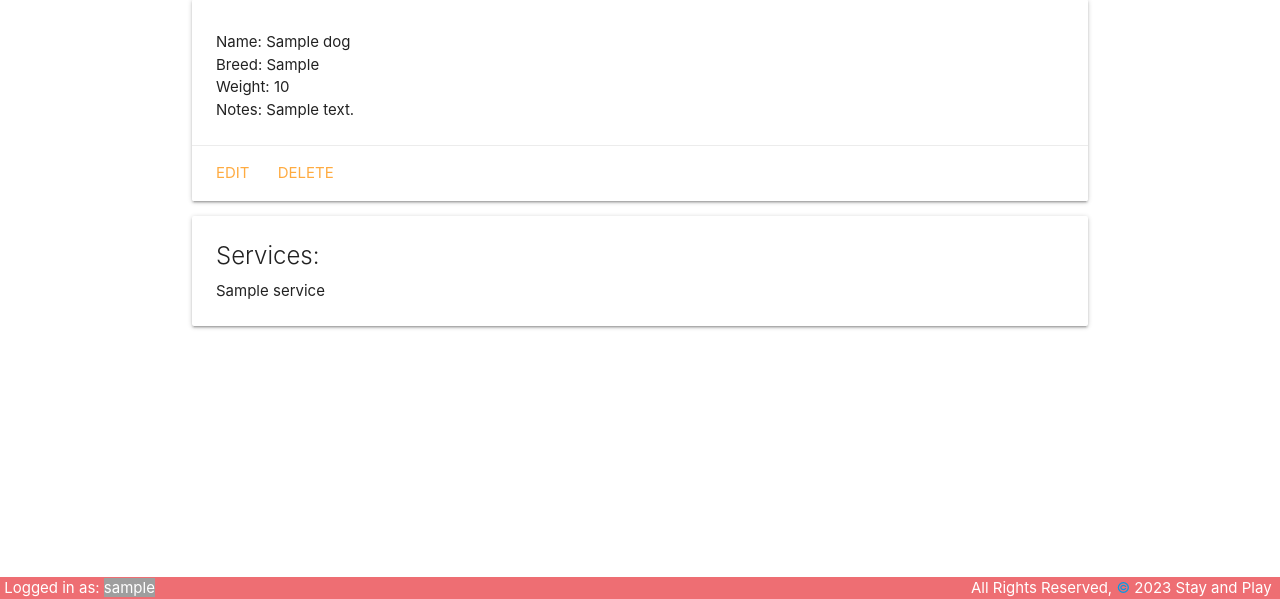
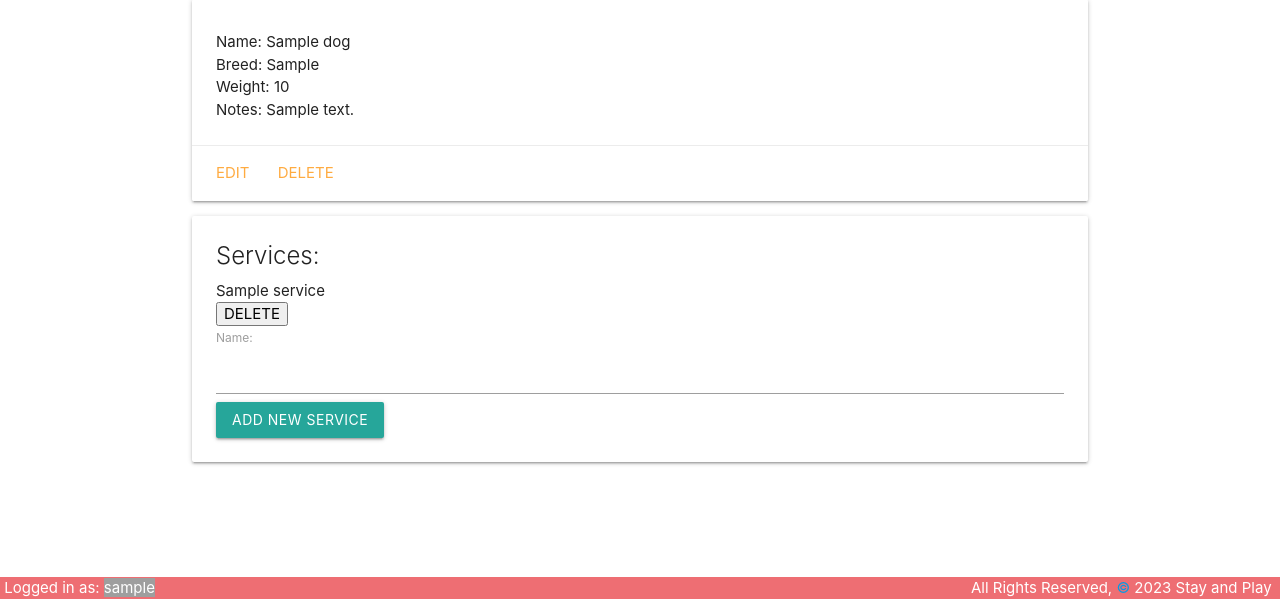
Before and after one commit to mdfasano/stayandplay, a Django app: page /dogs/1/ in a window 1280 px wide. Shown: the part 201-800 px from the top of the page. Run offline with Django 4.2, Linux system fonts and the light colour scheme; a user stored in the database is signed in; tables that the repository leaves empty hold one stand-in row (values such as "Sample post").

Commit message:
add_service error

```diff
--- /dev/null
+++ b/main_app/forms.py
@@ -0,0 +1,7 @@
+from django.forms import ModelForm
+from .models import Service
+
+class ServiceForm(ModelForm):
+    class Meta:
+        model = Service
+        fields = ['name']
--- a/main_app/templates/dogs/detail.html
+++ b/main_app/templates/dogs/detail.html
@@ -21,7 +21,15 @@
     <span class="card-title">{{ dog.Name }} Services:</span>
     {% for service in dog.service_set.all %}
       <p>{{ service.name }}</p>
+      <form method="POST" action="{% url 'services_delete' service.id %}">
+        {% csrf_token %}<input type="submit" value="DELETE">
+      </form>
     {% endfor %}
+    <form action="{% url 'add_service' dog.id %}" method="POST">
+      {% csrf_token %}
+      {{ service_form.as_p }}
+      <input type="submit" class="btn" value="Add New Service">
+    </form>
   </div>
 </div>
 
--- a/main_app/urls.py
+++ b/main_app/urls.py
@@ -10,4 +10,6 @@
     path('accounts/signup/', views.signup, name='signup'),
     path('dogs/<int:pk>/update/', views.DogUpdate.as_view(), name='dogs_update'),
     path('dogs/<int:pk>/delete/', views.DogDelete.as_view(), name='dogs_delete'),
+    path('dogs/<int:pk>/delete_service', views.ServiceDelete.as_view(), name='services_delete'),
+    path('dogs/<int:pk>/add_service', views.add_service, name='add_service'),
 ]
--- a/main_app/views.py
+++ b/main_app/views.py
@@ -1,11 +1,12 @@
 from django.shortcuts import render, redirect
+from django.urls import reverse
 from django.views.generic.edit import CreateView, UpdateView, DeleteView
 from django.contrib.auth import login
 from django.contrib.auth.forms import UserCreationForm
 from django.contrib.auth.decorators import login_required
 from django.contrib.auth.mixins import LoginRequiredMixin
-from .models import Dog
-
+from .models import Dog, Service
+from .forms import ServiceForm
 
 # Create your views here.
 def home(request):
@@ -20,14 +21,18 @@
     dogs = Dog.objects.all()
     return render(request, 'dogs/index.html',
                   {
-                      'dogs': dogs
+                      'dogs': dogs,
                   })
 
 
 @login_required
 def dogs_detail(request, dog_id):
+    service_form = ServiceForm()
     dog = Dog.objects.get(id=dog_id)
-    return render(request, 'dogs/detail.html', {'dog': dog})
+    return render(request, 'dogs/detail.html', {
+        'dog': dog,
+        'service_form': service_form
+        })
 
 
 class DogCreate(LoginRequiredMixin, CreateView):
@@ -62,3 +67,21 @@
     form = UserCreationForm()
     context = {'form': form, 'error_message': error_message}
     return render(request, 'registration/signup.html', context)
+
+def add_service(request, dog_id):
+    form = ServiceForm(request.POST)
+    if form.is_valid():
+        new_service = form.save(commit=False)
+        new_service.dog_id = dog_id
+        new_service.save()
+    return redirect('detail', dog_id=dog_id)
+
+class ServiceDelete(LoginRequiredMixin, DeleteView):
+    model = Service
+
+    def get_success_url(self):
+        dog_id = self.object.dog_id
+        return reverse(
+            'detail',
+            kwargs = {'dog_id': dog_id}
+        )
```
